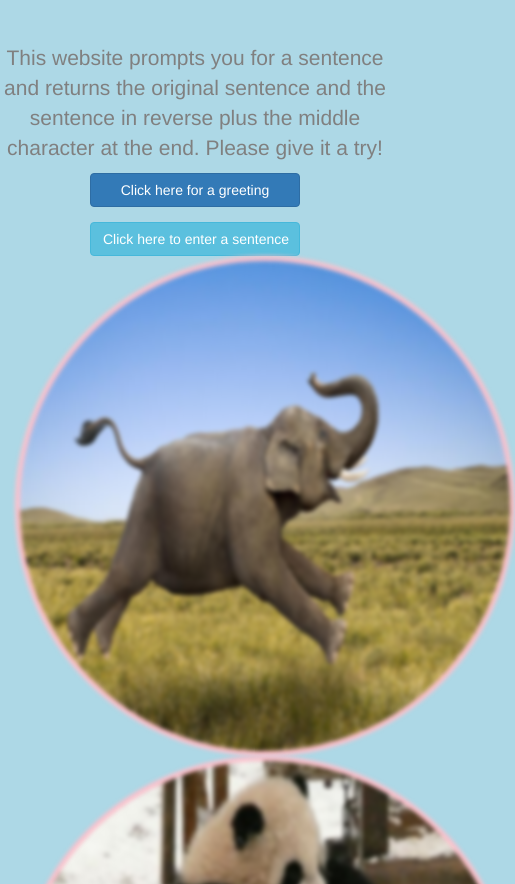
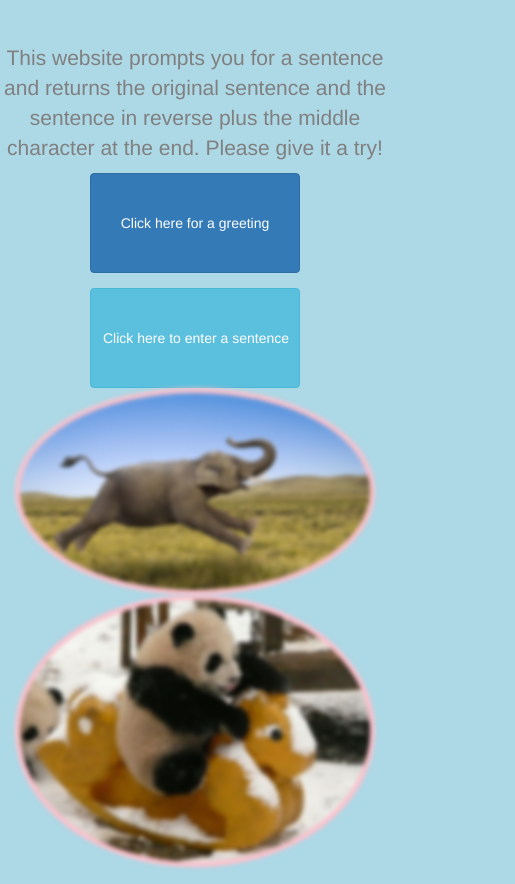
Before and after one commit to amy1hwang/cipher, a plain HTML site: page index.html in a window 390 px wide. Shown: the part 187-1071 px from the top of the page, 515 px wide, since content can reach past the window. Drawn offline with nearby package versions, Linux system fonts and the light colour scheme.

Commit message:
make images and button responsive

```diff
--- a/css/styles.css
+++ b/css/styles.css
@@ -32,6 +32,16 @@ p {
 button {
   width: 210px;
 }
+
 #askSentence {
   margin-top: 15px;
 }
+
+
+@media screen and (max-width: 400px) {
+
+  button {
+    height: 100px;
+  }
+
+}
--- a/index.html
+++ b/index.html
@@ -21,10 +21,10 @@
       </div>
       <div class="row">
         <div class="col-md-6">
-          <img id="elephant" src="img/elephant.jpg" alt="a happy elephant running">
+          <img id="elephant" src="img/elephant.jpg" alt="a happy elephant running" class="img-responsive">
         </div>
         <div class="col-md-6">
-          <img id="panda" src="img/panda.jpg" alt="a panda rolling">
+          <img id="panda" src="img/panda.jpg" alt="a panda rolling" class="img-responsive">
         </div>
       </div>
       <div class="row">
```
